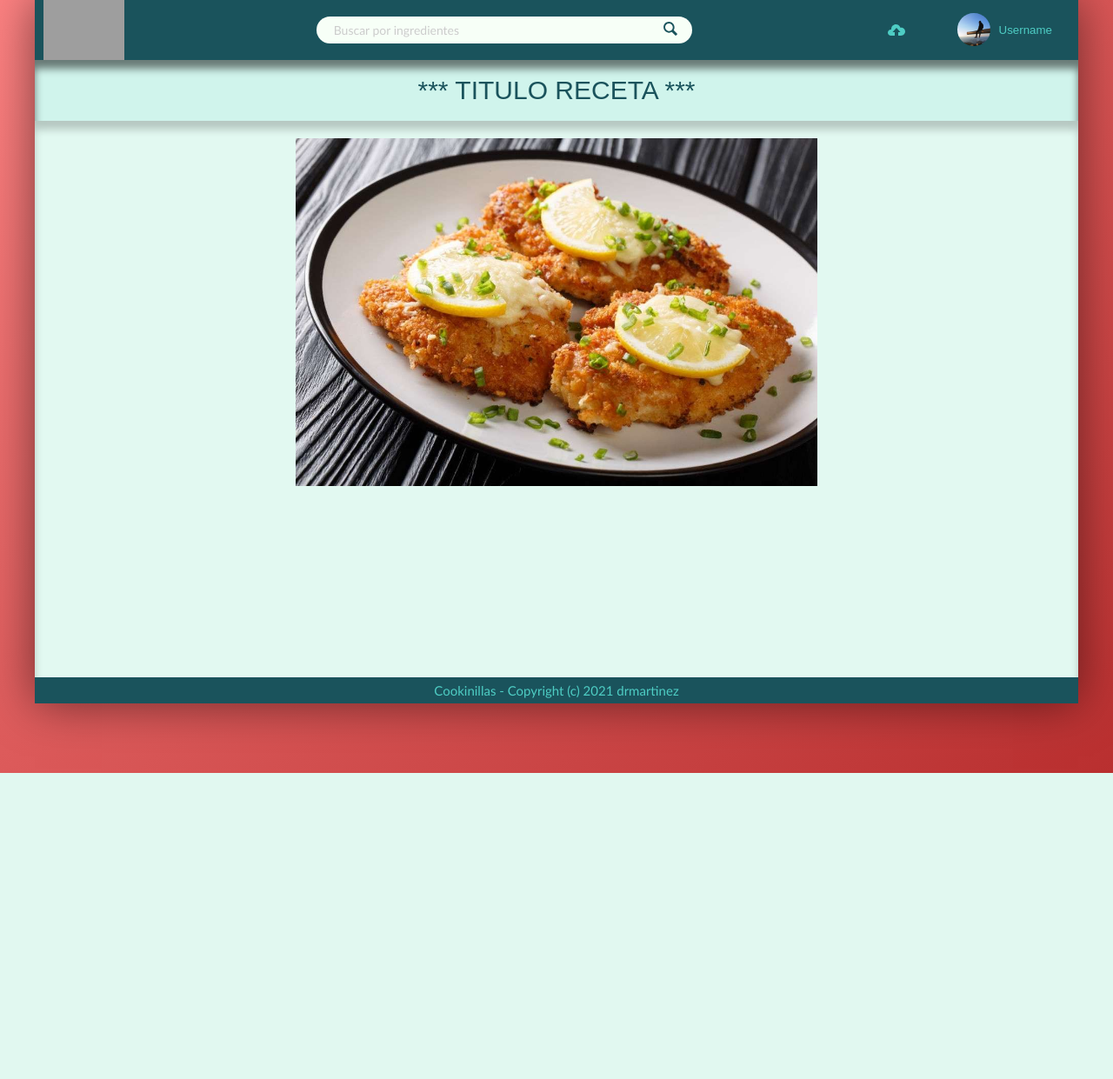
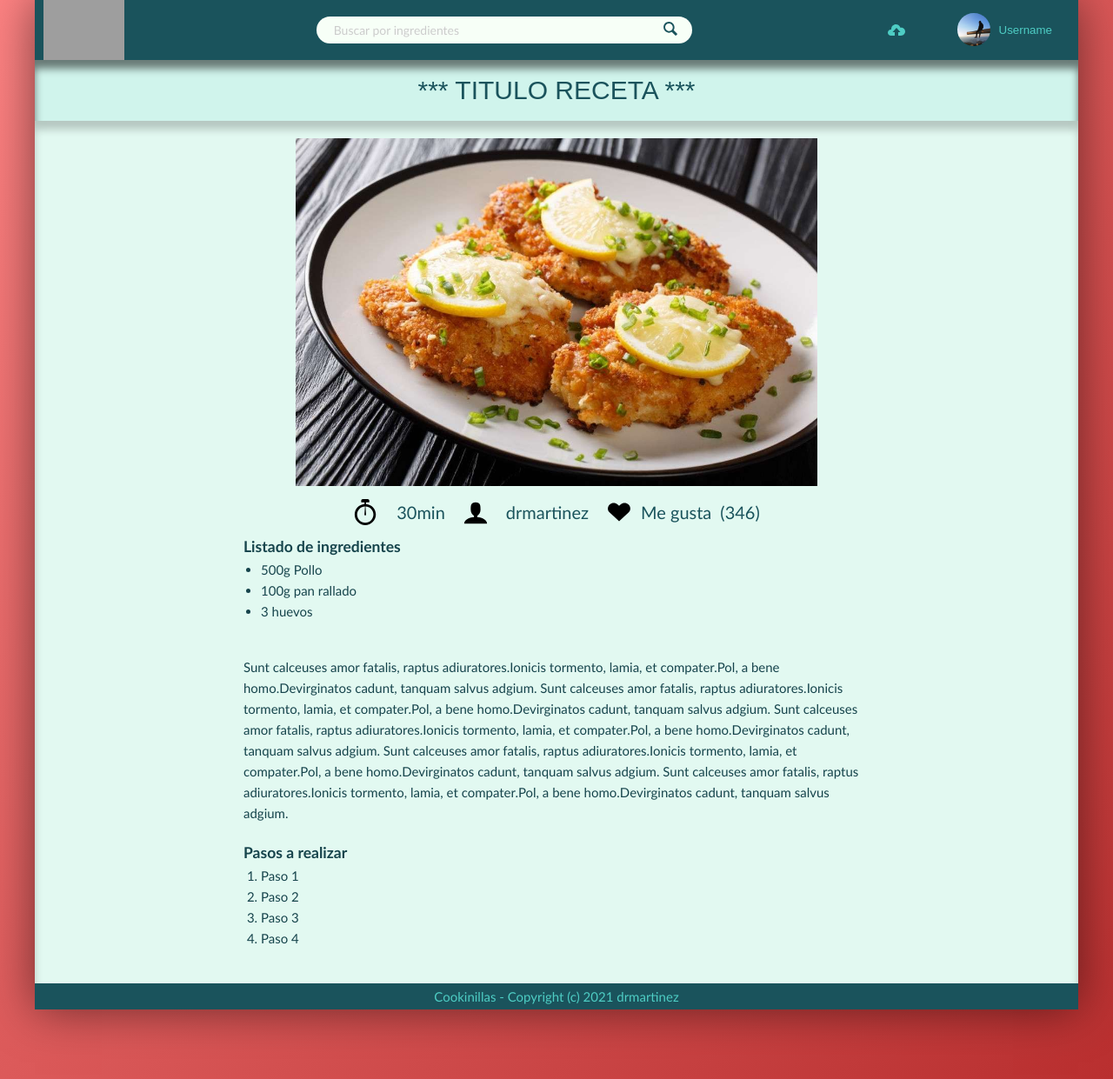
Before and after one commit to davidroma27/Cookinillas, a PHP site: page /recipe_view.html in a window 1280 px wide. Shown: the part 81-1322 px from the top of the page at 87% size. Before the commit the page ends 970 px from the top, so only its background shows below. Run offline with PHP 8.4, Linux system fonts and the light colour scheme; grey boxes are pictures that could not be loaded.

Commit message:
recipe view done, sql fixed

```diff
--- a/views/css/style.css
+++ b/views/css/style.css
@@ -80,7 +80,7 @@ label {
     align-self: flex-start; }
 
 input {
-  padding: .25rem;
+  padding: .5rem;
   border-width: 1px;
   border-radius: .5rem;
   border-color: var(--color-tertiary-dark); }
@@ -167,6 +167,7 @@ footer {
     background-color: var(--color-secondary-dark); }
   .search__button {
     border: none;
+    cursor: pointer;
     background-color: var(--color-secondary-light); }
     .search__button__focus {
       outline: none; }
@@ -334,6 +335,7 @@ footer {
   background-color: var(--color-tertiary-dark);
   color: var(--color-tertiary-light); }
   .form__button:hover {
+    cursor: pointer;
     background-color: var(--color-tertiary); }
 
 .access-container {
@@ -342,6 +344,11 @@ footer {
   align-items: center;
   flex-direction: column;
   margin: auto; }
+
+.access-logo {
+  background-color: var(--color-secondary); }
+  .access-logo > .logo {
+    max-height: 10rem; }
 
 .access__form {
   display: flex;
@@ -388,9 +395,81 @@ footer {
   z-index: -1; }
 
 .recipe__img img {
-  margin: 2rem auto;
+  margin-top: 2rem;
   max-height: 40rem;
   max-width: 100%; }
+
+.recipe-main {
+  display: flex;
+  flex-direction: column;
+  justify-content: flex-start;
+  align-items: center;
+  flex: 0 1 100%;
+  min-height: 80vh;
+  max-width: 100vw;
+  background-color: var(--color-secondary);
+  box-shadow: inset 0 1rem 1rem rgba(0, 0, 0, 0.2); }
+
+.recipe__bar {
+  display: flex;
+  flex-direction: row;
+  justify-content: space-between;
+  align-items: center;
+  max-width: 100%; }
+  .recipe__bar > svg {
+    height: 5rem;
+    width: 5rem; }
+  .recipe__bar .fav__button {
+    display: flex;
+    flex-direction: row;
+    justify-content: center;
+    align-items: center;
+    background-color: transparent;
+    border: none;
+    cursor: pointer;
+    padding-right: 1rem; }
+    .recipe__bar .fav__button:hover {
+      background-color: var(--color-tertiary);
+      color: var(--color-secondary); }
+    .recipe__bar .fav__button:focus .fav__icon {
+      fill: var(--color-primary-light);
+      animation-name: in;
+      animation-duration: .3s; }
+
+@keyframes in {
+  from {
+    transform: scale(1, 1); }
+  to {
+    transform: scale(1.5, 1.5); } }
+      .recipe__bar .fav__button:focus .fav__icon::after {
+        animation-name: out;
+        animation-duration: .3s; }
+
+@keyframes out {
+  from {
+    transform: scale(1.5, 1.5); }
+  to {
+    transform: scale(1, 1); } }
+    .recipe__bar .fav__button svg {
+      height: 3rem;
+      width: 3rem; }
+    .recipe__bar .fav__button .fav__text, .recipe__bar .fav__button .fav__count {
+      font-family: 'Candara', sans-serif;
+      padding-left: 1rem; }
+  .recipe__bar > * {
+    padding: 1rem;
+    font-size: 2rem;
+    color: var(--color-tertiary); }
+
+.recipe__content {
+  max-width: 60%; }
+  .recipe__content > * {
+    font-size: 1.5rem;
+    margin-bottom: 2rem; }
+  .recipe__content .recipe__ing-list {
+    padding: 0 2rem 2rem 2rem; }
+  .recipe__content .recipe__steps-list {
+    padding: 0 2rem 2rem 2rem; }
 
 @media all and (max-width: 640px) {
   .home__button {
@@ -407,7 +486,13 @@ footer {
   .user-nav__user-photo {
     margin-right: 0; }
   .title-box__title {
-    font-size: 1.5rem; } }
+    font-size: 1.5rem; }
+  .recipe__content {
+    max-width: 80%; }
+  .recipe__bar > span {
+    font-size: 1rem; }
+  .fav__text {
+    font-size: 1rem; } }
 
 @media all and (max-width: 420px) {
   .home__button {
--- a/views/recipe_view.html
+++ b/views/recipe_view.html
@@ -8,7 +8,7 @@
     <link rel="stylesheet" href="css/style.css">
     <link rel="shortcut icon" type="image/png" href="img/favicon.png">
 
-    <title>Cookinillas &mdash; Cocina para todos</title>
+    <title>Cookinillas &mdash; *** Titulo receta ***</title>
 </head>
 
 <body>
@@ -57,9 +57,58 @@
             </div>
         </div>
 
-        <main class="main-content">
+        <main class="recipe-main">
             <div class="recipe__img">
                 <img src="../views/img/recipe1.jpg" alt="">
+            </div>
+            <div class="recipe__bar">
+                <svg class="recipe__bar-time__logo">
+                    <use href="img/sprite.svg#icon-stopwatch"></use>
+                </svg>
+                <span class="recipe__bar-time">30min</span>
+
+                <svg class="recipe__bar-user__logo">
+                    <use href="img/sprite.svg#icon-user"></use>
+                </svg>
+                <span class="recipe__bar-alias">drmartinez</span>
+
+                <button id="fav_button" class="fav__button">
+                    <svg class="fav__icon">
+                        <use href="img/sprite.svg#icon-heart"></use>
+                    </svg>
+                    <span class="fav__text">Me gusta</span>
+                    <span class="fav__count">(346)</span>
+                </button>
+            </div>
+            <div class="recipe__content">
+                <div class="recipe__ing">
+                    <h3>Listado de ingredientes</h3>
+                    <ul class="recipe__ing-list">
+                        <li>500g Pollo</li>
+                        <li>100g pan rallado</li>
+                        <li>3 huevos</li>
+                    </ul>
+                </div>
+
+                <div class="recipe__text">
+                    <p>
+                        Sunt calceuses amor fatalis, raptus adiuratores.Ionicis tormento, lamia, et compater.Pol, a bene homo.Devirginatos cadunt, tanquam salvus adgium.
+                        Sunt calceuses amor fatalis, raptus adiuratores.Ionicis tormento, lamia, et compater.Pol, a bene homo.Devirginatos cadunt, tanquam salvus adgium.
+                        Sunt calceuses amor fatalis, raptus adiuratores.Ionicis tormento, lamia, et compater.Pol, a bene homo.Devirginatos cadunt, tanquam salvus adgium.
+                        Sunt calceuses amor fatalis, raptus adiuratores.Ionicis tormento, lamia, et compater.Pol, a bene homo.Devirginatos cadunt, tanquam salvus adgium.
+                        Sunt calceuses amor fatalis, raptus adiuratores.Ionicis tormento, lamia, et compater.Pol, a bene homo.Devirginatos cadunt, tanquam salvus adgium.
+                    </p>
+                </div>
+
+                <div class="recipe__steps">
+                    <h3>Pasos a realizar</h3>
+                    <ol class="recipe__steps-list">
+                        <li>Paso 1</li>
+                        <li>Paso 2</li>
+                        <li>Paso 3</li>
+                        <li>Paso 4</li>
+                    </ol>
+                </div>
             </div>
         </main>
     </div>
--- a/views/sass/_base.scss
+++ b/views/sass/_base.scss
@@ -100,7 +100,7 @@ label{
 
 
 input{
-  padding: .25rem;
+  padding: .5rem;
   border-width: 1px;
   border-radius: .5rem;
   border-color: var(--color-tertiary-dark);
```
Also changed, not shown: cookinillas.sql (+19 -1 lines), views/access_form.html (+9 -5 lines), views/sass/_components.scss (+127 -2 lines), views/img/SVG/spoon-knife.svg (added), views/img/SVG/stopwatch.svg (added), views/img/SVG/user.svg (added), views/img/sprite.svg.
